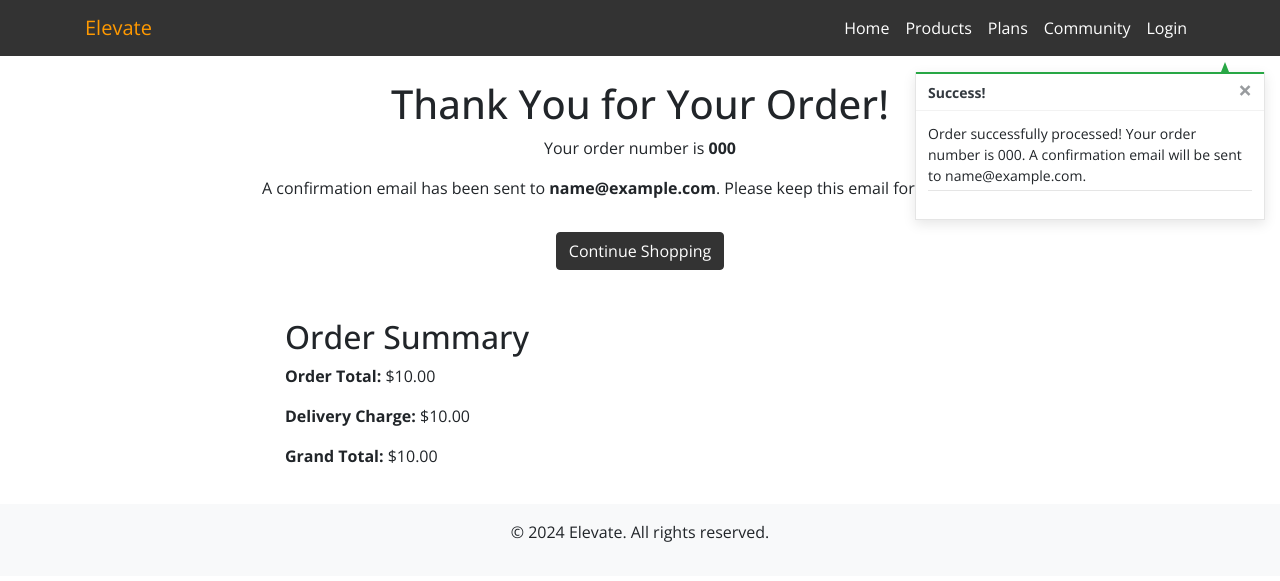
After one commit to Dhruvesh48/elevate, a Django app: page /checkout/checkout_success/000 in a window 1280 px wide. The commit adds this page. Shown: the top 581 px of the page. Run offline with Django 4.2, Linux system fonts and the light colour scheme; tables that the repository leaves empty hold one stand-in row (values such as "Sample post"); some libraries are stand-ins or nearby versions.

Commit message:
added checkout success logic

```diff
--- a/checkout/__init__.py
+++ b/checkout/__init__.py
@@ -0,0 +1 @@
+default_app_config = 'checkout.apps.CheckoutConfig'
--- a/checkout/models.py
+++ b/checkout/models.py
@@ -34,7 +34,7 @@ class Order(models.Model):
         Update grand total each time a line item is added,
         accounting for delivery costs.
         """
-        self.order_total = self.lineitems.aggregate(Sum('lineitem_total'))['lineitem_total__sum']
+        self.order_total = self.lineitems.aggregate(Sum('lineitem_total'))['lineitem_total__sum'] or 0
         if self.order_total < settings.FREE_DELIVERY_THRESHOLD:
             self.delivery_cost = self.order_total * settings.STANDARD_DELIVERY_PERCENTAGE / 100
         else:
--- a/checkout/signals.py
+++ b/checkout/signals.py
@@ -11,7 +11,7 @@ def update_on_save(sender, instance, created, **kwargs):
     instance.order.update_total()
 
 @receiver(post_delete, sender=OrderLineItem)
-def update_on_save(sender, instance, **kwargs):
+def update_on_delete(sender, instance, **kwargs):
     """
     Update order total on lineitem delete
     """
--- a/checkout/static/checkout/js/stripe_elements.js
+++ b/checkout/static/checkout/js/stripe_elements.js
@@ -8,7 +8,7 @@
 
 var stripePublicKey = $('#id_stripe_public_key').text().slice(1, -1);
 var clientSecret = $('#id_client_secret').text().slice(1, -1);
-var stripe = Stripe(stripePublicKey);
+var stripe = stripe(stripePublicKey);
 var elements = stripe.elements();
 var style = {
     base: {
--- /dev/null
+++ b/checkout/templates/checkout/checkout_success.html
@@ -0,0 +1,35 @@
+{% extends "base.html" %}
+{% load static %}
+
+{% block extra_css %}
+    <link rel="stylesheet" href="{% static 'checkout/css/checkout_success.css' %}">
+{% endblock %}
+
+{% block content %}
+<div class="checkout-success-page">
+    <div class="container">
+        <div class="row">
+            <div class="col-12 text-center">
+                <h1 class="success-title">Thank You for Your Order!</h1>
+                <p class="order-number">Your order number is <strong>{{ order.order_number }}</strong></p>
+                <p class="confirmation-text">
+                    A confirmation email has been sent to <strong>{{ order.email }}</strong>.
+                    Please keep this email for your records.
+                </p>
+                <a href="{% url 'product_page' %}" class="btn btn-outline-secondary mt-3">Continue Shopping</a>
+            </div>
+        </div>
+
+        <div class="row mt-5">
+            <div class="col-12 col-lg-8 mx-auto">
+                <h2 class="order-summary-title">Order Summary</h2>
+                <div class="order-summary-container">
+                    <p><strong>Order Total:</strong> ${{ order.order_total|floatformat:2 }}</p>
+                    <p><strong>Delivery Charge:</strong> ${{ order.delivery_cost|floatformat:2 }}</p>
+                    <p><strong>Grand Total:</strong> ${{ order.grand_total|floatformat:2 }}</p>
+                </div>
+            </div>
+        </div>
+    </div>
+</div>
+{% endblock %}
--- a/checkout/urls.py
+++ b/checkout/urls.py
@@ -2,5 +2,6 @@ from django.urls import path
 from . import views
 
 urlpatterns = [
-    path('', views.checkout, name='checkout')
+    path('', views.checkout, name='checkout'),
+    path('checkout_success/<order_number>', views.checkout_success, name='checkout_success'),
 ]
--- a/checkout/views.py
+++ b/checkout/views.py
@@ -1,31 +1,84 @@
-from django.shortcuts import render, redirect, reverse
+from django.shortcuts import render, redirect, reverse, get_object_or_404
 from django.contrib import messages
 from django.conf import settings
 
 from .forms import OrderForm
+from .models import Order, OrderLineItem
+from products.models import Product
 from bag.contexts import bag_contents
 
 import stripe
+
 
 def checkout(request):
     stripe_public_key = settings.STRIPE_PUBLIC_KEY
     stripe_secret_key = settings.STRIPE_SECRET_KEY
 
-    bag = request.session.get('bag', {})
-    if not bag:
-        messages.error(request, "There's nothing in your bag at the moment")
-        return redirect(reverse('products'))
+    if request.method == 'POST':
+        bag = request.session.get('bag', {})
 
-    current_bag = bag_contents(request)
-    total = current_bag['grand_total']
-    stripe_total = round(total * 100)
-    stripe.api_key = stripe_secret_key
-    intent = stripe.PaymentIntent.create(
-        amount=stripe_total,
-        currency=settings.STRIPE_CURRENCY,
-    )
+        form_data = {
+            'full_name': request.POST['full_name'],
+            'email': request.POST['email'],
+            'phone_number': request.POST['phone_number'],
+            'country': request.POST['country'],
+            'postcode': request.POST['postcode'],
+            'town_or_city': request.POST['town_or_city'],
+            'street_address1': request.POST['street_address1'],
+            'street_address2': request.POST['street_address2'],
+            'county': request.POST['county'],
+        }
+        order_form = OrderForm(form_data)
+        if order_form.is_valid():
+            order = order_form.save()
+            for item_id, item_data in bag.items():
+                try:
+                    product = Product.objects.get(id=item_id)
+                    if isinstance(item_data, int):
+                        order_line_item = OrderLineItem(
+                            order=order,
+                            product=product,
+                            quantity=item_data,
+                        )
+                        order_line_item.save()
+                    else:
+                        for size, quantity in item_data['items_by_size'].items():
+                            order_line_item = OrderLineItem(
+                                order=order,
+                                product=product,
+                                quantity=quantity,
+                                product_size=size,
+                            )
+                            order_line_item.save()
+                except Product.DoesNotExist:
+                    messages.error(request, (
+                        "One of the products in your bag wasn't found in our database. "
+                        "Please call us for assistance!")
+                    )
+                    order.delete()
+                    return redirect(reverse('view_bag'))
 
-    order_form = OrderForm()
+            request.session['save_info'] = 'save-info' in request.POST
+            return redirect(reverse('checkout_success', args=[order.order_number]))
+        else:
+            messages.error(request, 'There was an error with your form. \
+                Please double check your information.')
+    else:
+        bag = request.session.get('bag', {})
+        if not bag:
+            messages.error(request, "There's nothing in your bag at the moment")
+            return redirect(reverse('products'))
+
+        current_bag = bag_contents(request)
+        total = current_bag['grand_total']
+        stripe_total = round(total * 100)
+        stripe.api_key = stripe_secret_key
+        intent = stripe.PaymentIntent.create(
+            amount=stripe_total,
+            currency=settings.STRIPE_CURRENCY,
+        )
+
+        order_form = OrderForm()
 
     if not stripe_public_key:
         messages.warning(request, 'Stripe public key is missing. \
@@ -39,3 +92,24 @@ def checkout(request):
     }
 
     return render(request, template, context)
+
+
+def checkout_success(request, order_number):
+    """
+    Handle successful checkouts
+    """
+    save_info = request.session.get('save_info')
+    order = get_object_or_404(Order, order_number=order_number)
+    messages.success(request, f'Order successfully processed! \
+        Your order number is {order_number}. A confirmation \
+        email will be sent to {order.email}.')
+
+    if 'bag' in request.session:
+        del request.session['bag']
+
+    template = 'checkout/checkout_success.html'
+    context = {
+        'order': order,
+    }
+
+    return render(request, template, context)
```
Also changed, not shown: checkout/static/checkout/css/checkout.css (+27 -0 lines).
